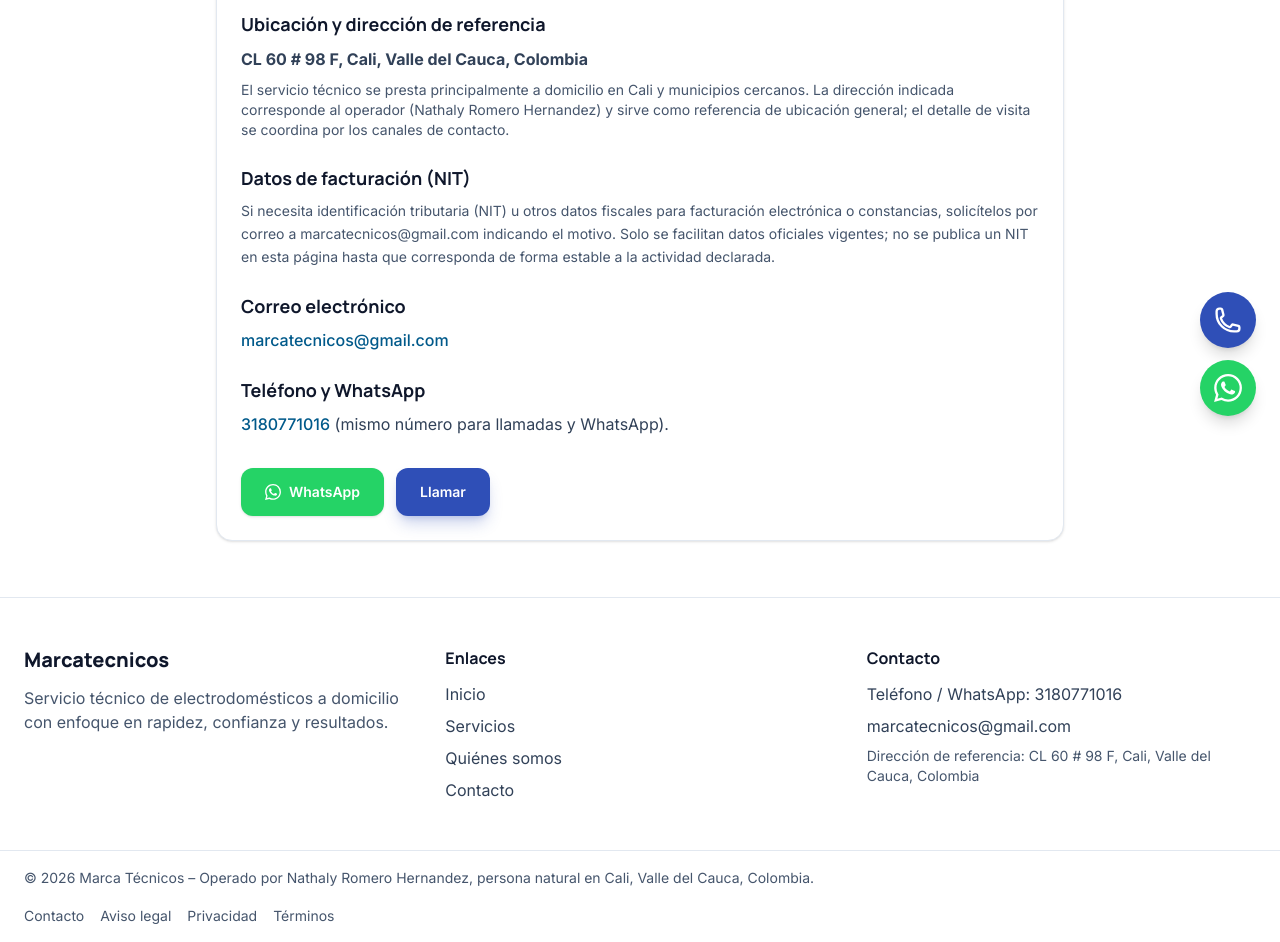
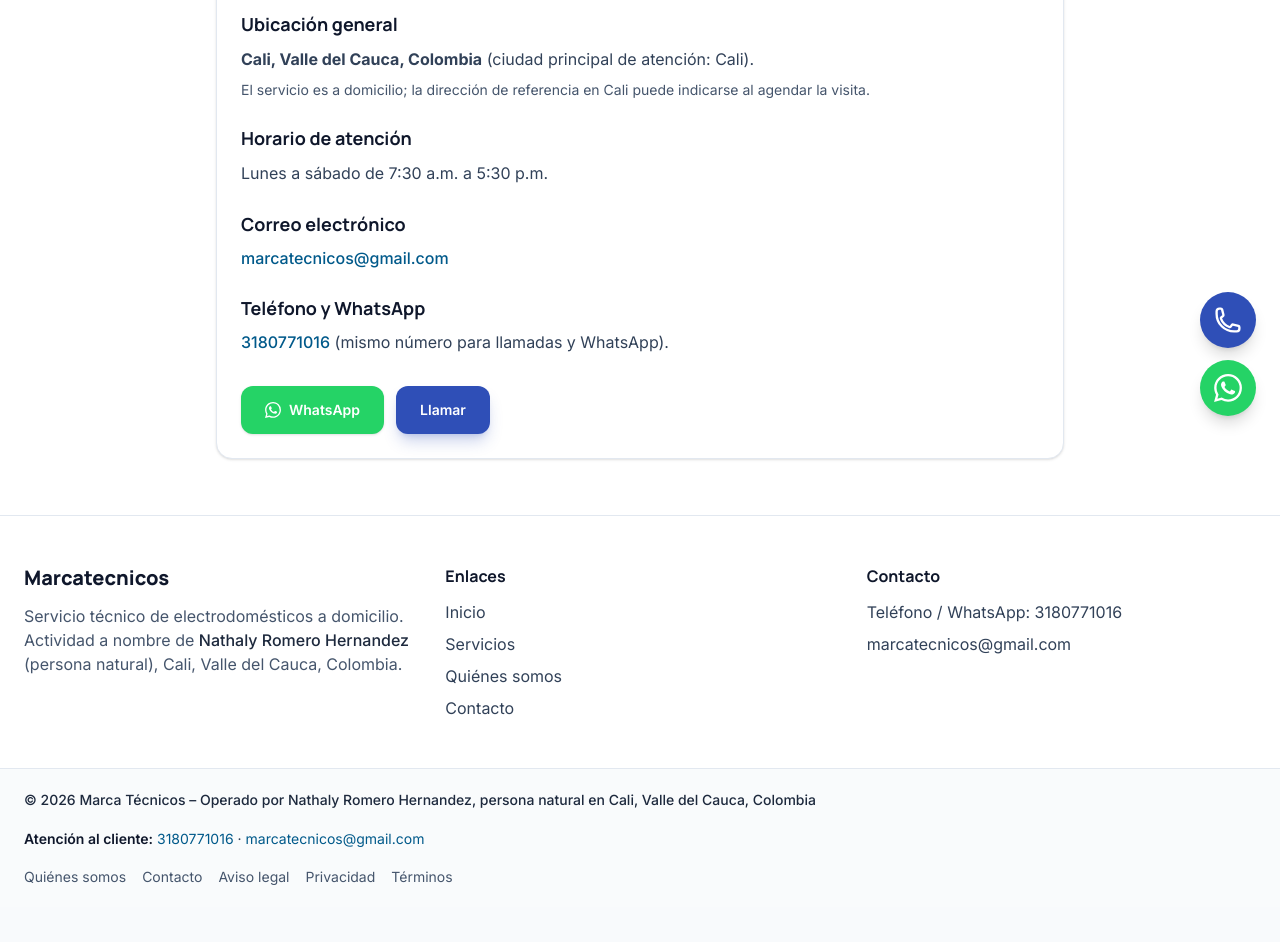
Before and after one commit to ronibermeo/serviHogar, a Next.js app: page /contacto in a window 1280 px wide. Shown: the part 360-1302 px from the top of the page. After the commit the page ends 1267 px from the top, so only its background shows below. Built offline with nearby package versions, Linux system fonts and the light colour scheme.

Commit message:
Legal: identidad del titular, pie de página y páginas de confianza
Co-authored-by: Cursor <cursoragent@cursor.com>

```diff
--- a/src/app/aviso-legal/page.tsx
+++ b/src/app/aviso-legal/page.tsx
@@ -1,6 +1,6 @@
 import type { Metadata } from "next";
 import { SiteFrame } from "@/components/SiteFrame";
-import { getDireccionOperadorCompleta, legalIdentity, siteConfig } from "@/config/site";
+import { legalIdentity, siteConfig } from "@/config/site";
 
 export const metadata: Metadata = {
   title: `Aviso Legal | ${siteConfig.nombreEmpresa}`,
@@ -11,7 +11,6 @@ export const metadata: Metadata = {
 };
 
 export default function AvisoLegalPage() {
-  const telDigits = siteConfig.telefono.replace(/\s/g, "");
   return (
     <SiteFrame>
       <section className="bg-white">
@@ -26,16 +25,7 @@ export default function AvisoLegalPage() {
                 son responsabilidad de <strong>{legalIdentity.titularNombreCompleto}</strong>, {legalIdentity.titularTipo}{" "}
                 en {legalIdentity.ubicacionLarga}. El nombre {legalIdentity.marcaCopyright} se usa en piezas legales y de
                 pie de página para identificar la misma actividad. No se declara la existencia de una persona jurídica
-                distinta; la prestación es en carácter personal por la persona indicada.
-              </p>
-              <p className="mt-2 text-sm leading-relaxed text-slate-600">
-                <span className="font-semibold text-slate-800">Dirección de referencia del operador:</span>{" "}
-                {getDireccionOperadorCompleta()}.
-              </p>
-              <p className="mt-2 text-sm leading-relaxed text-slate-600">
-                Los datos de identificación tributaria (NIT) para facturación, cuando apliquen, se facilitan bajo
-                solicitud por correo electrónico a {siteConfig.email}, de modo que coincidan con la información fiscal
-                registrada y no generen contradicción con la verificación del anunciante.
+                distinta ni de un NIT empresarial asociado a este aviso.
               </p>
             </section>
 
@@ -47,7 +37,7 @@ export default function AvisoLegalPage() {
                   {siteConfig.email}
                 </a>
                 . Teléfono / WhatsApp:{" "}
-                <a className="text-sky-800 underline-offset-2 hover:underline" href={`tel:${telDigits}`}>
+                <a className="text-sky-800 underline-offset-2 hover:underline" href={`tel:${siteConfig.telefono.replace(/\s/g, "")}`}>
                   {siteConfig.telefono}
                 </a>
                 .
--- a/src/app/contacto/page.tsx
+++ b/src/app/contacto/page.tsx
@@ -1,7 +1,7 @@
 import type { Metadata } from "next";
 import { SiteFrame } from "@/components/SiteFrame";
 import { WhatsAppGlyph } from "@/components/WhatsAppGlyph";
-import { getDireccionOperadorCompleta, legalIdentity, siteConfig } from "@/config/site";
+import { legalIdentity, siteConfig } from "@/config/site";
 import { whatsappSolidButton } from "@/config/whatsappUi";
 
 export const metadata: Metadata = {
@@ -25,39 +25,32 @@ export default function ContactoPage() {
         <div className="mx-auto max-w-4xl px-4 py-10 md:px-6 md:py-14">
           <h1 className="text-3xl font-black tracking-tight text-slate-900 md:text-4xl">Contacto</h1>
           <p className="mt-3 text-slate-600">
-            Coordinación de visitas y cotizaciones. Responde el mismo canal que uses para escribirnos.
+            Coordinación de visitas y cotizaciones. Responde el mismo canal que uses para escribirnos o llamarnos.
           </p>
 
           <div className="mt-8 space-y-6 rounded-2xl border border-slate-200 bg-white p-6 shadow-sm text-slate-700">
             <div>
               <h2 className="text-lg font-bold text-slate-900">Responsable del servicio</h2>
               <p className="mt-2 leading-relaxed">
-                {legalIdentity.titularNombreCompleto}, {legalIdentity.titularTipo} en Colombia. Opera el servicio
-                bajo el nombre comercial {siteConfig.nombreEmpresa} / {legalIdentity.marcaCopyright} en{" "}
-                {legalIdentity.ubicacionCorta}.
+                <strong>{legalIdentity.titularNombreCompleto}</strong>, {legalIdentity.titularTipo} en Colombia. Opera
+                el servicio bajo el nombre comercial <strong>{siteConfig.nombreEmpresa}</strong> /{" "}
+                <strong>{legalIdentity.marcaCopyright}</strong>.
               </p>
             </div>
 
             <div>
-              <h2 className="text-lg font-bold text-slate-900">Ubicación y dirección de referencia</h2>
+              <h2 className="text-lg font-bold text-slate-900">Ubicación general</h2>
               <p className="mt-2 leading-relaxed">
-                <strong>{getDireccionOperadorCompleta()}</strong>
+                <strong>{legalIdentity.ubicacionLarga}</strong> (ciudad principal de atención: {siteConfig.ciudadPrincipal}).
               </p>
               <p className="mt-2 text-sm text-slate-600">
-                El servicio técnico se presta principalmente a domicilio en {siteConfig.cobertura}. La dirección indicada
-                corresponde al operador ({legalIdentity.titularNombreCompleto}) y sirve como referencia de ubicación
-                general; el detalle de visita se coordina por los canales de contacto.
+                El servicio es a domicilio; la dirección de referencia en Cali puede indicarse al agendar la visita.
               </p>
             </div>
 
             <div>
-              <h2 className="text-lg font-bold text-slate-900">Datos de facturación (NIT)</h2>
-              <p className="mt-2 text-sm leading-relaxed text-slate-600">
-                Si necesita identificación tributaria (NIT) u otros datos fiscales para facturación electrónica o
-                constancias, solicítelos por correo a {siteConfig.email} indicando el motivo. Solo se facilitan datos
-                oficiales vigentes; no se publica un NIT en esta página hasta que corresponda de forma estable a la
-                actividad declarada.
-              </p>
+              <h2 className="text-lg font-bold text-slate-900">Horario de atención</h2>
+              <p className="mt-2 leading-relaxed">{siteConfig.horario}</p>
             </div>
 
             <div>
--- a/src/app/layout.tsx
+++ b/src/app/layout.tsx
@@ -56,7 +56,7 @@ export const metadata: Metadata = {
   openGraph: {
     title: `Servicio técnico de electrodomésticos en ${siteConfig.ciudadPrincipal}`,
     description:
-      "Agenda tu visita técnica por WhatsApp o formulario. Atención a domicilio con técnicos certificados.",
+      "Agenda tu visita técnica por WhatsApp o formulario. Atención a domicilio con diagnóstico claro y coordinación directa.",
     type: "website",
     locale: "es_CO",
     siteName: siteConfig.nombreEmpresa,
--- a/src/app/page.tsx
+++ b/src/app/page.tsx
@@ -3,7 +3,7 @@ import { Hero } from "@/components/Hero";
 import { ServiceGrid } from "@/components/ServiceGrid";
 import { SiteFrame } from "@/components/SiteFrame";
 import { TrustSection } from "@/components/TrustSection";
-import { legalIdentity, siteConfig } from "@/config/site";
+import { siteConfig } from "@/config/site";
 
 export const metadata = {
   alternates: {
@@ -16,28 +16,14 @@ export default function Home() {
     "@context": "https://schema.org",
     "@type": "LocalBusiness",
     name: siteConfig.nombreEmpresa,
-    alternateName: legalIdentity.marcaCopyright,
-    url: siteConfig.siteUrl,
     image: "https://images.unsplash.com/photo-1621905252507-b35492cc74b4",
     description: siteConfig.descripcionCorta,
     telephone: siteConfig.telefono,
     email: siteConfig.email,
-    founder: {
-      "@type": "Person",
-      name: legalIdentity.titularNombreCompleto,
-      address: {
-        "@type": "PostalAddress",
-        streetAddress: siteConfig.direccion,
-        addressLocality: legalIdentity.ciudad,
-        addressRegion: legalIdentity.departamento,
-        addressCountry: "CO",
-      },
-    },
     address: {
       "@type": "PostalAddress",
       streetAddress: siteConfig.direccion,
       addressLocality: siteConfig.ciudadPrincipal,
-      addressRegion: legalIdentity.departamento,
       addressCountry: "CO",
     },
     areaServed: siteConfig.cobertura,
@@ -53,10 +39,7 @@ export default function Home() {
       name: servicio.nombre,
       description: servicio.resumen,
       areaServed: siteConfig.ciudadPrincipal,
-      provider: {
-        "@type": "Person",
-        name: legalIdentity.titularNombreCompleto,
-      },
+      provider: siteConfig.nombreEmpresa,
     })),
   };
 
--- a/src/app/privacidad/page.tsx
+++ b/src/app/privacidad/page.tsx
@@ -1,6 +1,6 @@
 import type { Metadata } from "next";
 import { SiteFrame } from "@/components/SiteFrame";
-import { getDireccionOperadorCompleta, legalIdentity, siteConfig } from "@/config/site";
+import { legalIdentity, siteConfig } from "@/config/site";
 
 const fechaActualizacion = "14 de mayo de 2026";
 
@@ -25,12 +25,23 @@ export default function PrivacidadPage() {
               <h2 className="text-xl font-bold text-slate-900">1. Responsable del tratamiento</h2>
               <p className="mt-2">
                 El responsable del tratamiento de los datos personales obtenidos a través de este sitio y de los
-                canales asociados es <strong>{legalIdentity.titularNombreCompleto}</strong>, {legalIdentity.titularTipo}{" "}
-                en Colombia, quien opera el servicio bajo el nombre {siteConfig.nombreEmpresa} / {legalIdentity.marcaCopyright}.
-                Domicilio y dirección de referencia del responsable: {getDireccionOperadorCompleta()}. Para ejercer
-                derechos de habeas data o consultas sobre privacidad puede escribir a{" "}
+                canales asociados (WhatsApp, llamada, formularios) es <strong>{legalIdentity.titularNombreCompleto}</strong>
+                , <strong>{legalIdentity.titularTipo}</strong> en Colombia, con actividad en {legalIdentity.ubicacionLarga}
+                , quien opera el servicio bajo el nombre {siteConfig.nombreEmpresa} / {legalIdentity.marcaCopyright}. No
+                actúa en nombre de una persona jurídica distinta para fines de esta política.
+              </p>
+              <p className="mt-2">
+                Para ejercer derechos de habeas data, consultas sobre privacidad o rectificación de datos puede
+                escribir a{" "}
                 <a className="text-sky-800 underline-offset-2 hover:underline" href={`mailto:${siteConfig.email}`}>
                   {siteConfig.email}
+                </a>{" "}
+                o contactar por teléfono o WhatsApp al{" "}
+                <a
+                  className="text-sky-800 underline-offset-2 hover:underline"
+                  href={`tel:${siteConfig.telefono.replace(/\s/g, "")}`}
+                >
+                  {siteConfig.telefono}
                 </a>
                 .
               </p>
--- a/src/app/quienes-somos/page.tsx
+++ b/src/app/quienes-somos/page.tsx
@@ -1,7 +1,7 @@
 import type { Metadata } from "next";
 import { SiteFrame } from "@/components/SiteFrame";
 import { WhatsAppGlyph } from "@/components/WhatsAppGlyph";
-import { getDireccionOperadorCompleta, legalIdentity, siteConfig } from "@/config/site";
+import { legalIdentity, siteConfig } from "@/config/site";
 import { whatsappSolidButton } from "@/config/whatsappUi";
 
 export const metadata: Metadata = {
@@ -24,18 +24,25 @@ export default function QuienesSomosPage() {
         <div className="mx-auto max-w-4xl px-4 py-10 md:px-6 md:py-14">
           <h1 className="text-3xl font-black tracking-tight text-slate-900 md:text-4xl">Quiénes somos</h1>
 
+          <p className="mt-3 max-w-2xl text-slate-600">
+            Información clara sobre quién presta el servicio técnico y cómo trabajamos en {siteConfig.ciudadPrincipal} y
+            alrededores.
+          </p>
+
           <div className="mt-8 space-y-8 text-slate-700">
             <section className="rounded-2xl border border-slate-200 bg-white p-6 shadow-sm">
               <h2 className="text-xl font-bold text-slate-900">Titular del servicio</h2>
               <p className="mt-3 leading-relaxed">
-                Este sitio y el servicio técnico anunciado como {siteConfig.nombreEmpresa} ({legalIdentity.marcaCopyright}{" "}
-                en comunicaciones comerciales) los opera <strong>{legalIdentity.titularNombreCompleto}</strong>,{" "}
-                <strong>{legalIdentity.titularTipo}</strong> residente en {legalIdentity.ubicacionLarga}. No se trata de
-                una sociedad ni de una razón social distinta: la atención y la responsabilidad frente al cliente recaen
-                en la misma persona natural verificable.
+                El servicio técnico que ves en este sitio como <strong>{siteConfig.nombreEmpresa}</strong> (nombre
+                comercial) y como <strong>{legalIdentity.marcaCopyright}</strong> en textos legales lo presta{" "}
+                <strong>{legalIdentity.titularNombreCompleto}</strong>, <strong>{legalIdentity.titularTipo}</strong> en{" "}
+                <strong>Colombia</strong>, con actividad en <strong>{legalIdentity.ubicacionLarga}</strong>. No
+                representamos una sociedad, una razón social ni un NIT empresarial: la relación con el cliente es con la
+                misma persona natural que coordina las visitas y la facturación cuando corresponde.
               </p>
-              <p className="mt-3 text-sm leading-relaxed text-slate-600">
-                <span className="font-semibold text-slate-800">Dirección de referencia:</span> {getDireccionOperadorCompleta()}.
+              <p className="mt-3 leading-relaxed">
+                Esta identificación debe coincidir con el titular asociado a medios de pago y a la actividad comercial
+                anunciada, para que no haya duda sobre quién responde por el servicio.
               </p>
             </section>
 
--- a/src/app/sitemap.ts
+++ b/src/app/sitemap.ts
@@ -25,10 +25,40 @@ export default function sitemap(): MetadataRoute.Sitemap {
       priority: 0.7,
     },
     {
+      url: `${baseUrl}/quienes-somos`,
+      lastModified: now,
+      changeFrequency: "monthly",
+      priority: 0.75,
+    },
+    {
+      url: `${baseUrl}/contacto`,
+      lastModified: now,
+      changeFrequency: "monthly",
+      priority: 0.75,
+    },
+    {
       url: `${baseUrl}/preguntas-frecuentes`,
       lastModified: now,
       changeFrequency: "monthly",
       priority: 0.7,
+    },
+    {
+      url: `${baseUrl}/aviso-legal`,
+      lastModified: now,
+      changeFrequency: "yearly",
+      priority: 0.4,
+    },
+    {
+      url: `${baseUrl}/privacidad`,
+      lastModified: now,
+      changeFrequency: "yearly",
+      priority: 0.4,
+    },
+    {
+      url: `${baseUrl}/terminos`,
+      lastModified: now,
+      changeFrequency: "yearly",
+      priority: 0.4,
     },
   ];
 
--- a/src/components/Footer.tsx
+++ b/src/components/Footer.tsx
@@ -1,4 +1,4 @@
-import { getDireccionOperadorCompleta, getLineaCopyrightOperador, navItems, siteConfig } from "@/config/site";
+import { legalIdentity, navItems, siteConfig } from "@/config/site";
 
 const telHref = `tel:${siteConfig.telefono.replace(/\s/g, "")}`;
 const mailHref = `mailto:${siteConfig.email}`;
@@ -12,8 +12,9 @@ export function Footer() {
         <div>
           <h2 className="text-xl font-black text-slate-900">{siteConfig.nombreEmpresa}</h2>
           <p className="mt-3 text-slate-600">
-            Servicio técnico de electrodomésticos a domicilio con enfoque en rapidez, confianza y
-            resultados.
+            Servicio técnico de electrodomésticos a domicilio. Actividad a nombre de{" "}
+            <span className="font-medium text-slate-800">{legalIdentity.titularNombreCompleto}</span> (
+            {legalIdentity.titularTipo}), {legalIdentity.ubicacionLarga}.
           </p>
         </div>
 
@@ -43,16 +44,28 @@ export function Footer() {
                 {siteConfig.email}
               </a>
             </li>
-            <li className="text-sm leading-snug text-slate-600">
-              Dirección de referencia: {getDireccionOperadorCompleta()}
-            </li>
           </ul>
         </div>
       </div>
-      <div className="border-t border-slate-200">
-        <div className="mx-auto max-w-7xl space-y-4 px-4 py-4 md:px-6">
-          <p className="text-sm leading-relaxed text-slate-600">{getLineaCopyrightOperador(year)}</p>
+      <div className="border-t border-slate-200 bg-slate-50/80">
+        <div className="mx-auto max-w-7xl space-y-4 px-4 py-5 md:px-6">
+          <p className="text-sm font-medium leading-relaxed text-slate-800">
+            © {year} {legalIdentity.atribucionOperador}
+          </p>
+          <p className="text-sm leading-relaxed text-slate-700">
+            <span className="font-semibold text-slate-900">Atención al cliente:</span>{" "}
+            <a href={telHref} className="text-sky-800 underline-offset-2 hover:underline">
+              {siteConfig.telefono}
+            </a>
+            {" · "}
+            <a href={mailHref} className="text-sky-800 underline-offset-2 hover:underline">
+              {siteConfig.email}
+            </a>
+          </p>
           <div className="flex flex-wrap items-center gap-x-4 gap-y-2 text-sm text-slate-600">
+            <a href="/quienes-somos" className="hover:text-sky-700">
+              Quiénes somos
+            </a>
             <a href="/contacto" className="hover:text-sky-700">
               Contacto
             </a>
--- a/src/config/site.ts
+++ b/src/config/site.ts
@@ -36,6 +36,10 @@ export const legalIdentity = {
   },
   get ubicacionCorta() {
     return `${this.ciudad}, ${this.pais}`;
+  },
+  /** Marca comercial + titular + ubicación (sin año; anteponer «© año» en UI si aplica). */
+  get atribucionOperador() {
+    return `${this.marcaCopyright} – Operado por ${this.titularNombreCompleto}, ${this.titularTipo} en ${this.ciudad}, ${this.departamento}, ${this.pais}`;
   },
 } as const;
 
@@ -363,21 +367,6 @@ export const franjasHorario = [
   "4:00 p.m. - 6:00 p.m.",
 ];
 
-/**
- * Dirección de referencia del operador (calle + ciudad + departamento + país).
- * Misma cadena en pie de página, contacto, aviso legal y políticas.
- */
-export function getDireccionOperadorCompleta(): string {
-  return `${siteConfig.direccion}, ${legalIdentity.ciudad}, ${legalIdentity.departamento}, ${legalIdentity.pais}`;
-}
-
-/**
- * Línea de copyright y titularidad para el pie (coherente con verificación de anunciante en Google Ads).
- */
-export function getLineaCopyrightOperador(year: number): string {
-  return `© ${year} ${legalIdentity.marcaCopyright} – Operado por ${legalIdentity.titularNombreCompleto}, ${legalIdentity.titularTipo} en ${legalIdentity.ubicacionLarga}.`;
-}
-
 export function getServiceById(id: string) {
   return siteConfig.servicios.find((servicio) => servicio.id === id);
 }
```
Also changed, not shown: src/app/terminos/page.tsx (+31 -5 lines), 1 other file (tests, documents, lock files or other folders).
